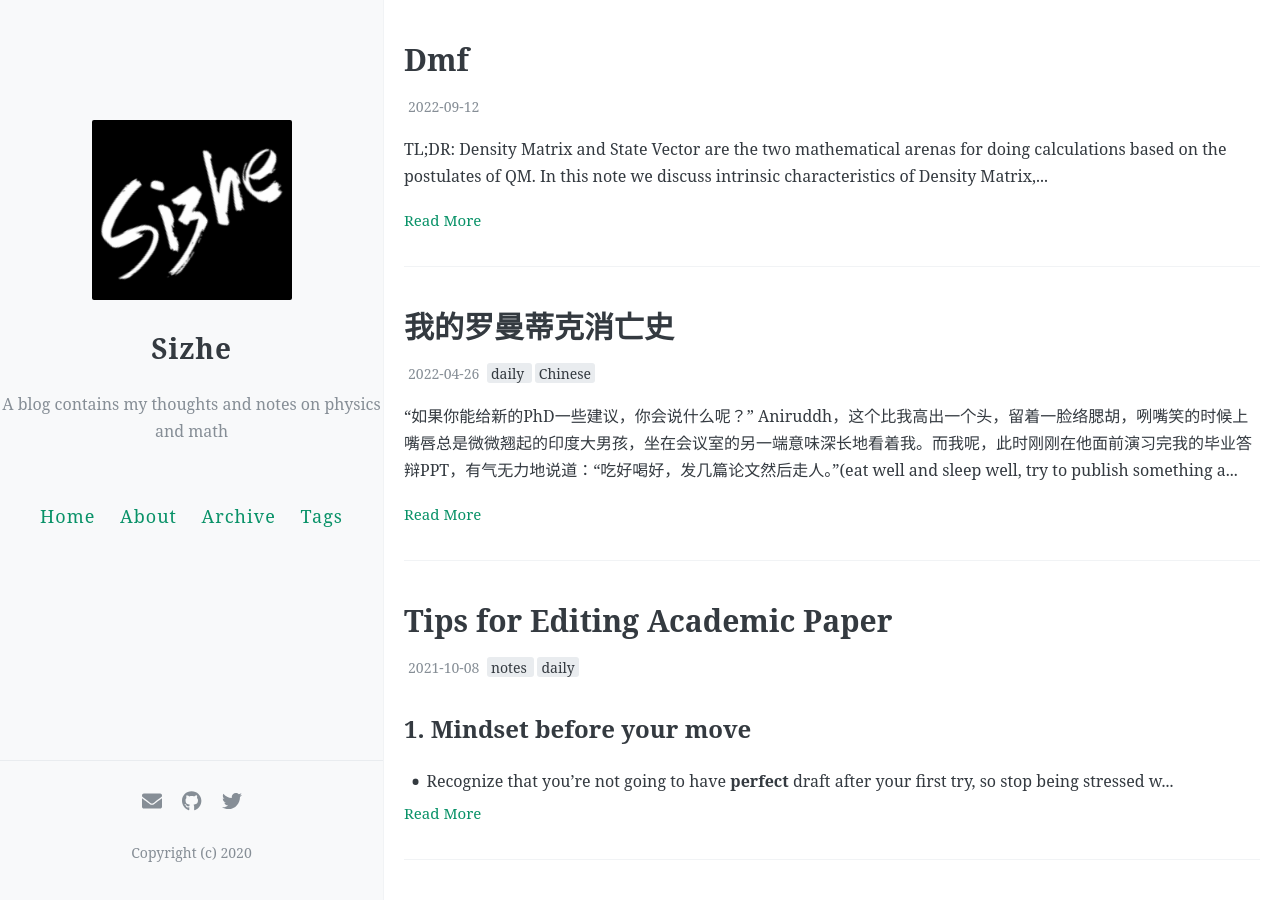
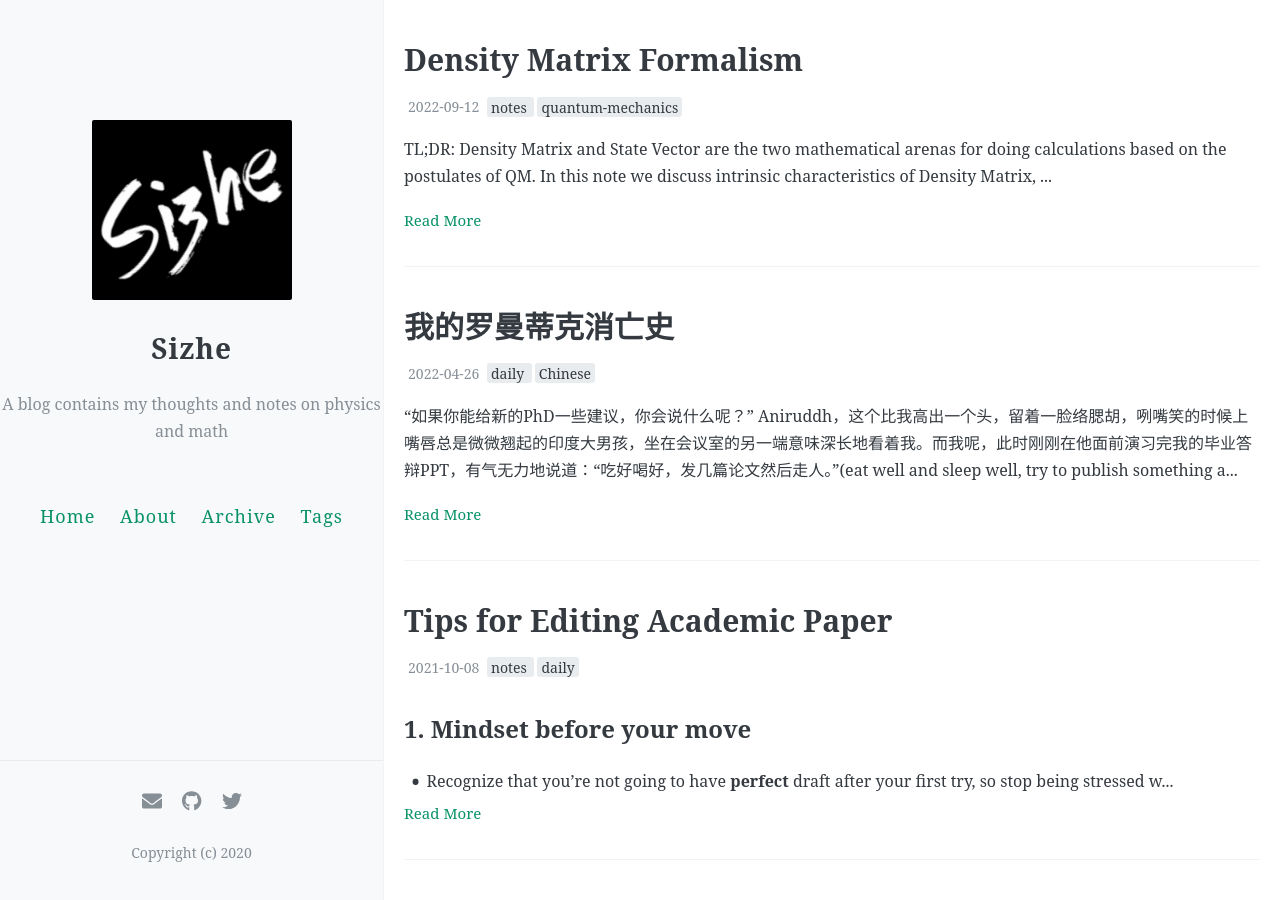
Before and after one commit to Lonitch/Lonitch.github.io, a Jekyll site: the page built from index.html, in a window 1280 px wide and 900 px high. Built offline with Jekyll 4.4.1, drawn with Linux system fonts in a browser that asks for light colours; the list of posts is cut into pages by our own code; comment, search, counter and statistics services are not loaded.

Commit message:
Update 2022-09-12-DMF.md

```diff
--- a/_posts/2022-09-12-DMF.md
+++ b/_posts/2022-09-12-DMF.md
@@ -1,3 +1,10 @@
+---
+layout: post
+title: Density Matrix Formalism
+date: 2022-09-12
+Author: Sizhe
+tags: [notes, quantum-mechanics]
+---
 
 TL;DR: Density Matrix and State Vector are the two mathematical arenas for doing calculations based on the postulates of QM. In this note we discuss intrinsic characteristics of Density Matrix, and its relation with quantum computation. Density operator and Density matrix are used interchangeably in the text.
 
```
